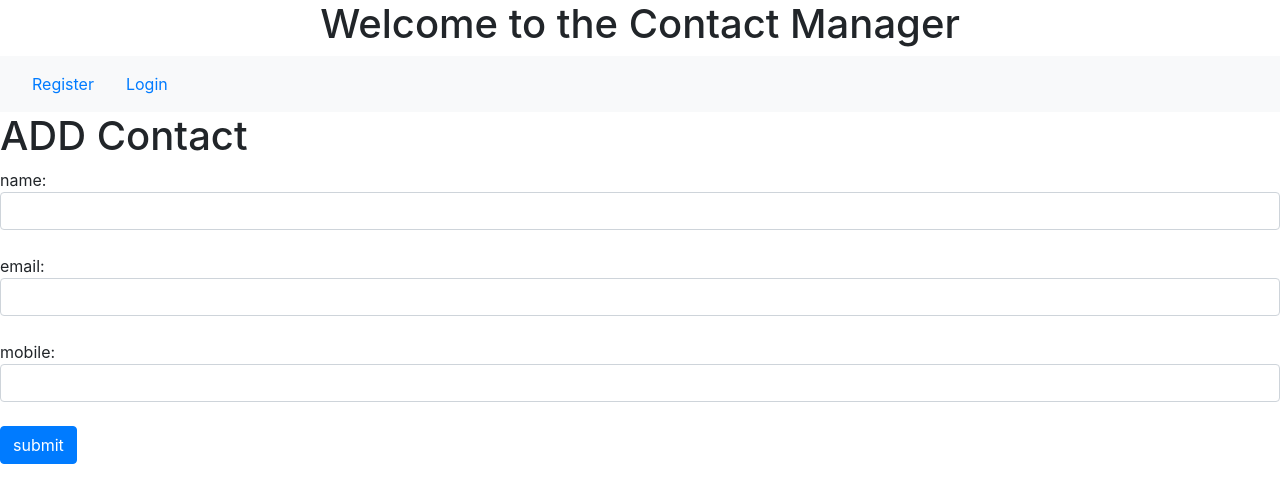
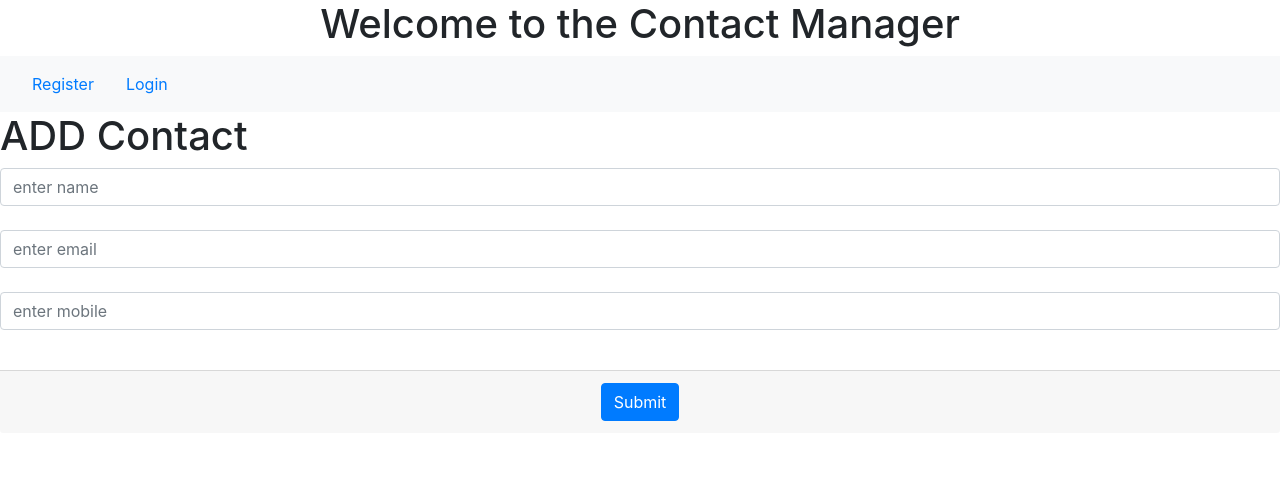
Before and after one commit to suryaprakash539/contact-manager, a React (Create React App) app in the folder client/: page /contacts/new in a window 1280 px wide. Shown: the top 502 px of the page. Built offline with nearby package versions, Linux system fonts and the light colour scheme.

Commit message:
made styling using reactstrap react-bootstrap

```diff
--- a/client/src/App.js
+++ b/client/src/App.js
@@ -9,6 +9,7 @@ import Logout from './components/user/Logout'
 
 import NewContact from './components/contact/NewContact'
 import ContactEdit from './components/contact/ContactEdit'
+
 
 function App(props) {
   return (
@@ -41,8 +42,8 @@ function App(props) {
             <Route path='/users/login' component={Login}/>
             <Route path='/users/account' component={Account}/>
             <Route path='/users/logout' component={Logout}/>
-            <Route path='/contacts/new' component={NewContact}/>
-            <Route path='/contacts/edit/:id' component={ContactEdit}/>
+            <Route path='/contacts/new' component={NewContact} exact={true}/>
+            <Route path='/contacts/edit/:id' component={ContactEdit} exact={true}/>
           </Switch>
 
 
--- a/client/src/components/contact/ContactForm.js
+++ b/client/src/components/contact/ContactForm.js
@@ -1,4 +1,5 @@
 import React from 'react'
+import {Card} from 'react-bootstrap'
 
 class ContactForm extends React.Component{
     constructor(props){
@@ -27,11 +28,13 @@ class ContactForm extends React.Component{
     render(){
         return(
             <form onSubmit={this.handleSubmit}>
+                <div className='form-group form'>
+                <input type='text' className='form-control' placeholder='enter name' value={this.state.name} onChange={this.handleChange} name='name'/><br/>
+                <input type='text'  className='form-control' placeholder='enter email' value={this.state.email} onChange={this.handleChange} name='email'/><br/>
+                <input type='mobile'  className='form-control' placeholder='enter mobile' value={this.state.mobile} onChange={this.handleChange} name='mobile'/><br/>
+                </div>
                 <div className='form-group'>
-                name:<input type='text' className='form-control' value={this.state.name} onChange={this.handleChange} name='name'/><br/>
-                email:<input type='text'  className='form-control' value={this.state.email} onChange={this.handleChange} name='email'/><br/>
-                mobile:<input type='mobile'  className='form-control' value={this.state.mobile} onChange={this.handleChange} name='mobile'/><br/>
-                <button className='btn btn-primary'>submit</button>
+                <Card.Footer className="text-center"><input type='submit' className='btn btn-primary'/></Card.Footer>
                 </div>
             </form>
         )
--- a/client/src/components/user/Account.js
+++ b/client/src/components/user/Account.js
@@ -4,6 +4,7 @@ import {Link} from 'react-router-dom'
 import {startRemoveContact, startSetContact} from '../../actions/contactAction'
 import {accountUser} from '../../actions/userAction'
 import {Table} from 'reactstrap'
+
 
 class Account extends React.Component{
 
@@ -43,7 +44,8 @@ class Account extends React.Component{
         return(
             <div>
              <h1>Listing contacts-{this.props.contacts.length}</h1>
-             <Table>
+             {
+              <Table dark bordered hover responsive>
                  <thead>
                      <tr>
                      <th>Id</th>
@@ -72,9 +74,10 @@ class Account extends React.Component{
                      }
                  </tbody>
              </Table>
+    }
              <h3><Link to='/contacts/new'>Add Contact</Link></h3>
-            </div>
 
+             </div>
         )
     }
 }
--- a/package.json
+++ b/package.json
@@ -17,6 +17,7 @@
     "express": "^4.17.1",
     "jsonwebtoken": "^8.5.1",
     "mongoose": "^5.7.7",
+    "react-bootstrap": "^1.0.0-beta.16",
     "validator": "^11.1.0"
   }
 }
```
Also changed, not shown: 1 other file (tests, documents, lock files or other folders).
